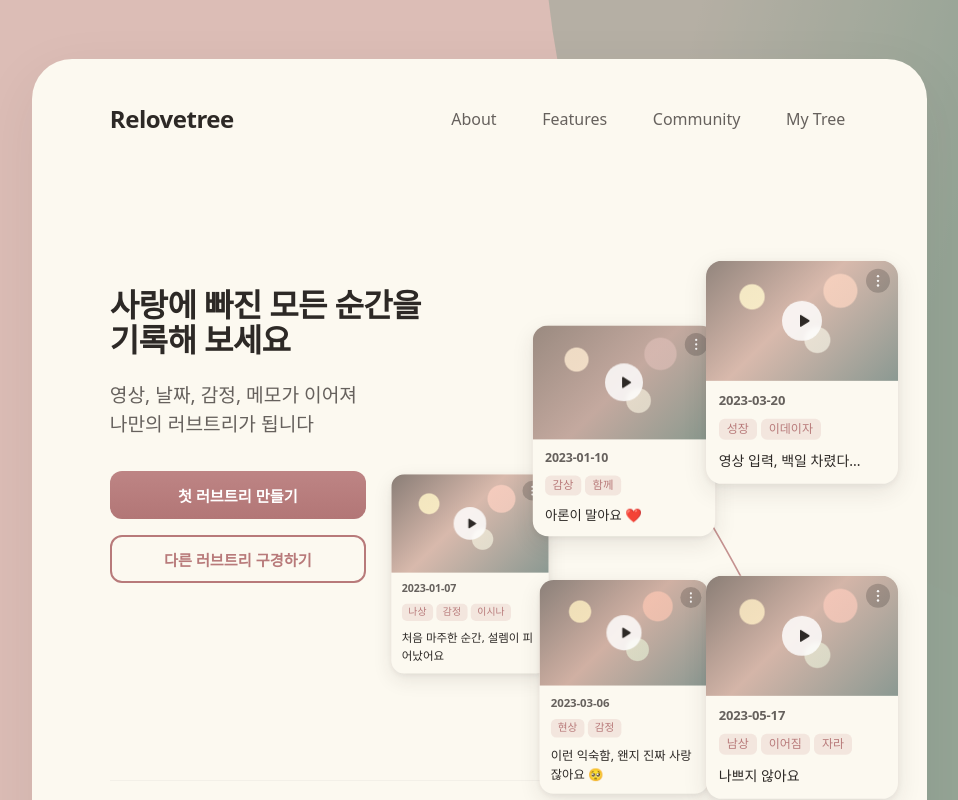
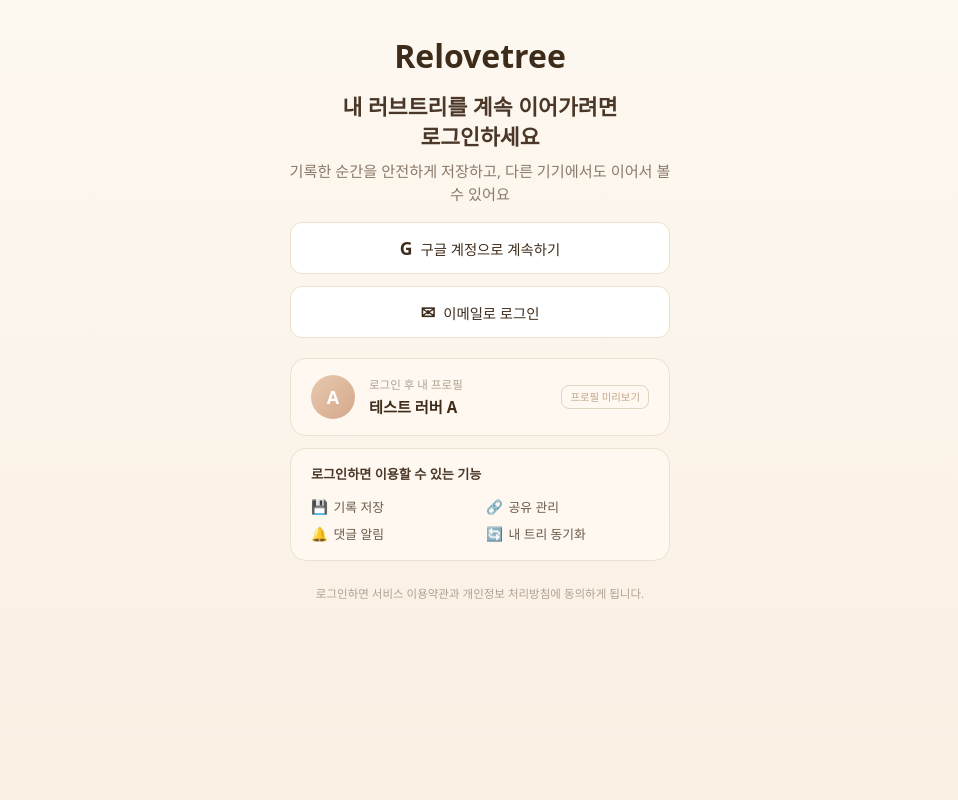
Before and after one commit to skerishKang/lovetree3.0, a React (Vite) app: page /login in a window 1280 px wide. Before the commit this address led to /. Shown: the top 800 px of the page, without its empty margins (160-1118 px from the left). Built offline with nearby package versions, Linux system fonts and the light colour scheme.

Commit message:
feat: implement LT3-AUTH-001 login baseline

```diff
--- a/src/App.tsx
+++ b/src/App.tsx
@@ -1,6 +1,7 @@
 import { BrowserRouter, Routes, Route, Navigate } from "react-router-dom";
 import HomePage from "./components/HomePage";
 import CommunityPage from "./components/CommunityPage";
+import AuthLoginPage from "./components/AuthLoginPage";
 
 function App() {
   return (
@@ -8,6 +9,7 @@ function App() {
       <Routes>
         <Route path="/" element={<HomePage />} />
         <Route path="/community" element={<CommunityPage />} />
+        <Route path="/login" element={<AuthLoginPage />} />
         <Route path="*" element={<Navigate to="/" replace />} />
       </Routes>
     </BrowserRouter>
--- /dev/null
+++ b/src/components/AuthBrand.module.css
@@ -0,0 +1,28 @@
+.authBrand {
+  text-align: center;
+  padding: 2rem 1rem 1rem;
+}
+
+.brandName {
+  font-size: clamp(1.5rem, 5vw, 2rem);
+  font-weight: 700;
+  color: #3e2c1a;
+  margin: 0 0 0.75rem;
+}
+
+.heading {
+  font-size: clamp(1.05rem, 3.5vw, 1.35rem);
+  font-weight: 600;
+  color: #4a3728;
+  margin: 0 0 0.5rem;
+  line-height: 1.4;
+  word-break: keep-all;
+}
+
+.description {
+  font-size: clamp(0.82rem, 2.5vw, 0.95rem);
+  color: #8a7a6a;
+  margin: 0;
+  line-height: 1.5;
+  word-break: keep-all;
+}
--- /dev/null
+++ b/src/components/AuthBrand.tsx
@@ -0,0 +1,12 @@
+import { APP_BRAND, LOGIN_HEADING, LOGIN_DESCRIPTION } from "../data/authMockData";
+import styles from "./AuthBrand.module.css";
+
+export default function AuthBrand() {
+  return (
+    <div className={styles.authBrand}>
+      <h1 className={styles.brandName}>{APP_BRAND}</h1>
+      <p className={styles.heading}>{LOGIN_HEADING}</p>
+      <p className={styles.description}>{LOGIN_DESCRIPTION}</p>
+    </div>
+  );
+}
--- /dev/null
+++ b/src/components/AuthLegalNotice.module.css
@@ -0,0 +1,12 @@
+.legalNotice {
+  text-align: center;
+  padding: 1.5rem 1.25rem 2rem;
+}
+
+.legalText {
+  font-size: 0.72rem;
+  color: #b0a090;
+  margin: 0;
+  line-height: 1.5;
+  word-break: keep-all;
+}
--- /dev/null
+++ b/src/components/AuthLegalNotice.tsx
@@ -0,0 +1,10 @@
+import { LEGAL_NOTICE } from "../data/authMockData";
+import styles from "./AuthLegalNotice.module.css";
+
+export default function AuthLegalNotice() {
+  return (
+    <div className={styles.legalNotice}>
+      <p className={styles.legalText}>{LEGAL_NOTICE}</p>
+    </div>
+  );
+}
--- /dev/null
+++ b/src/components/AuthLoginPage.module.css
@@ -0,0 +1,14 @@
+.authPage {
+  min-height: 100vh;
+  background: linear-gradient(180deg, #fdf8f0 0%, #faf0e4 100%);
+  display: flex;
+  flex-direction: column;
+}
+
+.authCard {
+  flex: 1;
+  max-width: 420px;
+  width: 100%;
+  margin: 0 auto;
+  padding: 0 0 2rem;
+}
--- /dev/null
+++ b/src/components/AuthLoginPage.tsx
@@ -0,0 +1,16 @@
+import AuthBrand from "./AuthBrand";
+import LoginPanel from "./LoginPanel";
+import AuthLegalNotice from "./AuthLegalNotice";
+import styles from "./AuthLoginPage.module.css";
+
+export default function AuthLoginPage() {
+  return (
+    <div className={styles.authPage}>
+      <div className={styles.authCard}>
+        <AuthBrand />
+        <LoginPanel />
+        <AuthLegalNotice />
+      </div>
+    </div>
+  );
+}
--- /dev/null
+++ b/src/components/LoginPanel.module.css
@@ -0,0 +1,92 @@
+.loginPanel {
+  padding: 0 1.25rem;
+  display: flex;
+  flex-direction: column;
+  gap: 0.75rem;
+}
+
+.profilePreview {
+  background: #fef8f0;
+  border: 1px solid #ece0d0;
+  border-radius: 16px;
+  padding: 1rem 1.25rem;
+  display: flex;
+  align-items: center;
+  gap: 0.875rem;
+  margin-top: 0.5rem;
+}
+
+.avatar {
+  width: 44px;
+  height: 44px;
+  border-radius: 50%;
+  background: linear-gradient(135deg, #e8c9b0, #d4a88a);
+  display: flex;
+  align-items: center;
+  justify-content: center;
+  font-size: 1.125rem;
+  font-weight: 600;
+  color: #fff;
+  flex-shrink: 0;
+}
+
+.previewInfo {
+  flex: 1;
+}
+
+.previewLabel {
+  font-size: 0.72rem;
+  color: #b0a090;
+  margin: 0 0 0.15rem;
+}
+
+.previewName {
+  font-size: 0.95rem;
+  font-weight: 600;
+  color: #3e2c1a;
+  margin: 0;
+}
+
+.previewBadge {
+  font-size: 0.65rem;
+  color: #c0a88a;
+  border: 1px solid #e0d4c0;
+  border-radius: 8px;
+  padding: 0.2rem 0.5rem;
+  white-space: nowrap;
+}
+
+.featureList {
+  background: #fef8f0;
+  border: 1px solid #ece0d0;
+  border-radius: 16px;
+  padding: 1rem 1.25rem;
+  display: flex;
+  flex-direction: column;
+  gap: 0.5rem;
+}
+
+.featureTitle {
+  font-size: 0.82rem;
+  font-weight: 600;
+  color: #4a3728;
+  margin: 0 0 0.25rem;
+}
+
+.featureItems {
+  display: grid;
+  grid-template-columns: 1fr 1fr;
+  gap: 0.4rem 0.75rem;
+}
+
+.featureItem {
+  font-size: 0.8rem;
+  color: #6a5a4a;
+  display: flex;
+  align-items: center;
+  gap: 0.35rem;
+}
+
+.featureItemIcon {
+  font-size: 0.85rem;
+}
--- /dev/null
+++ b/src/components/LoginPanel.tsx
@@ -0,0 +1,41 @@
+import {
+  LOGIN_BUTTONS,
+  PREVIEW_PROFILE,
+  AUTH_FEATURES,
+} from "../data/authMockData";
+import SocialLoginButton from "./SocialLoginButton";
+import styles from "./LoginPanel.module.css";
+
+export default function LoginPanel() {
+  return (
+    <div className={styles.loginPanel}>
+      {/* Login buttons */}
+      {LOGIN_BUTTONS.map((btn) => (
+        <SocialLoginButton key={btn.id} icon={btn.icon} label={btn.label} />
+      ))}
+
+      {/* Profile preview */}
+      <div className={styles.profilePreview}>
+        <div className={styles.avatar}>{PREVIEW_PROFILE.avatarInitial}</div>
+        <div className={styles.previewInfo}>
+          <p className={styles.previewLabel}>로그인 후 내 프로필</p>
+          <p className={styles.previewName}>{PREVIEW_PROFILE.displayName}</p>
+        </div>
+        <span className={styles.previewBadge}>프로필 미리보기</span>
+      </div>
+
+      {/* Feature list */}
+      <div className={styles.featureList}>
+        <p className={styles.featureTitle}>로그인하면 이용할 수 있는 기능</p>
+        <div className={styles.featureItems}>
+          {AUTH_FEATURES.map((f) => (
+            <span key={f.id} className={styles.featureItem}>
+              <span className={styles.featureItemIcon}>{f.icon}</span>
+              {f.label}
+            </span>
+          ))}
+        </div>
+      </div>
+    </div>
+  );
+}
--- /dev/null
+++ b/src/components/SocialLoginButton.module.css
@@ -0,0 +1,35 @@
+.socialBtn {
+  display: flex;
+  align-items: center;
+  justify-content: center;
+  gap: 0.5rem;
+  width: 100%;
+  padding: 0.82rem 1rem;
+  border-radius: 12px;
+  border: 1px solid #ece0d0;
+  background: #fff;
+  font-size: 0.9rem;
+  font-weight: 500;
+  color: #3e2c1a;
+  cursor: pointer;
+  transition: background 0.15s, box-shadow 0.15s;
+}
+
+.socialBtn:hover {
+  background: #faf5ee;
+  box-shadow: 0 2px 6px rgba(0, 0, 0, 0.06);
+}
+
+.socialBtn:focus-visible {
+  outline: 2px solid #d4a88a;
+  outline-offset: 2px;
+}
+
+.socialBtn:active {
+  background: #f5ede2;
+}
+
+.btnIcon {
+  font-size: 1.1rem;
+  font-weight: 600;
+}
--- /dev/null
+++ b/src/components/SocialLoginButton.tsx
@@ -0,0 +1,26 @@
+import type { MouseEvent } from "react";
+import styles from "./SocialLoginButton.module.css";
+
+interface Props {
+  icon: string;
+  label: string;
+}
+
+export default function SocialLoginButton({ icon, label }: Props) {
+  const handleClick = (e: MouseEvent<HTMLButtonElement>) => {
+    e.preventDefault();
+    /* No authentication — BASE placeholder only */
+  };
+
+  return (
+    <button
+      type="button"
+      className={styles.socialBtn}
+      onClick={handleClick}
+      aria-label={label}
+    >
+      <span className={styles.btnIcon}>{icon}</span>
+      {label}
+    </button>
+  );
+}
--- /dev/null
+++ b/src/data/authMockData.ts
@@ -0,0 +1,39 @@
+/**
+ * LT3-AUTH-001 — Auth mock data
+ *
+ * Static mock data for login screen.
+ * No actual user data, API calls, or authentication.
+ */
+
+export interface AuthFeature {
+  id: string;
+  icon: string;
+  label: string;
+}
+
+export const APP_BRAND = "Relovetree";
+
+export const LOGIN_HEADING = "내 러브트리를 계속 이어가려면 로그인하세요";
+
+export const LOGIN_DESCRIPTION =
+  "기록한 순간을 안전하게 저장하고, 다른 기기에서도 이어서 볼 수 있어요";
+
+export const LOGIN_BUTTONS = [
+  { id: "google", label: "구글 계정으로 계속하기", icon: "G" },
+  { id: "email", label: "이메일로 로그인", icon: "✉" },
+] as const;
+
+export const PREVIEW_PROFILE = {
+  avatarInitial: "A",
+  displayName: "테스트 러버 A",
+};
+
+export const AUTH_FEATURES: AuthFeature[] = [
+  { id: "save", icon: "💾", label: "기록 저장" },
+  { id: "share", icon: "🔗", label: "공유 관리" },
+  { id: "alarm", icon: "🔔", label: "댓글 알림" },
+  { id: "sync", icon: "🔄", label: "내 트리 동기화" },
+];
+
+export const LEGAL_NOTICE =
+  "로그인하면 서비스 이용약관과 개인정보 처리방침에 동의하게 됩니다.";
```
Also changed, not shown: 4 other files (tests, documents, lock files or other folders).
